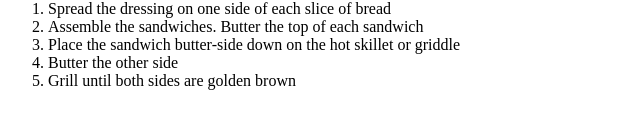
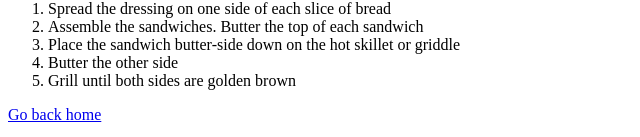
Before and after one commit to Marlin-0317/odin-recipes, a plain HTML site: page recipes/reuben_sandiwch.html in a window 1280 px wide. Shown: the part 764-901 px from the top of the page, without its empty margins (0-640 px from the left). Before the commit the page ends 870 px from the top, so only its background shows below. Drawn offline with Linux system fonts and the light colour scheme.

Commit message:
Add link to go to main page reuben_sandwich.html

```diff
--- a/recipes/reuben_sandiwch.html
+++ b/recipes/reuben_sandiwch.html
@@ -28,5 +28,6 @@
             <li>Butter the other side</li>
             <li>Grill until both sides are golden brown</li>
         </ol>
+        <a href="../index.html"><p>Go back home</p></a>
     </body>
 </html>
```
Also changed, not shown: recipes/waffles.html (+1 -0 lines).
